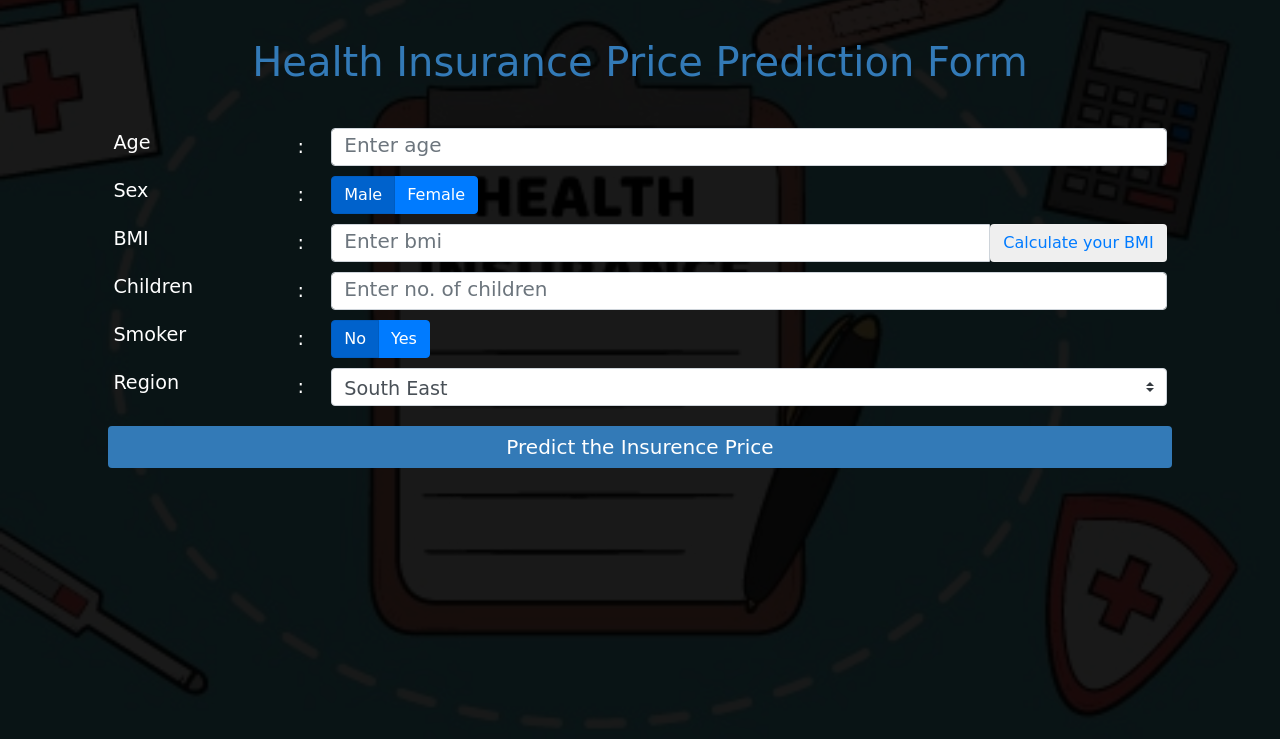
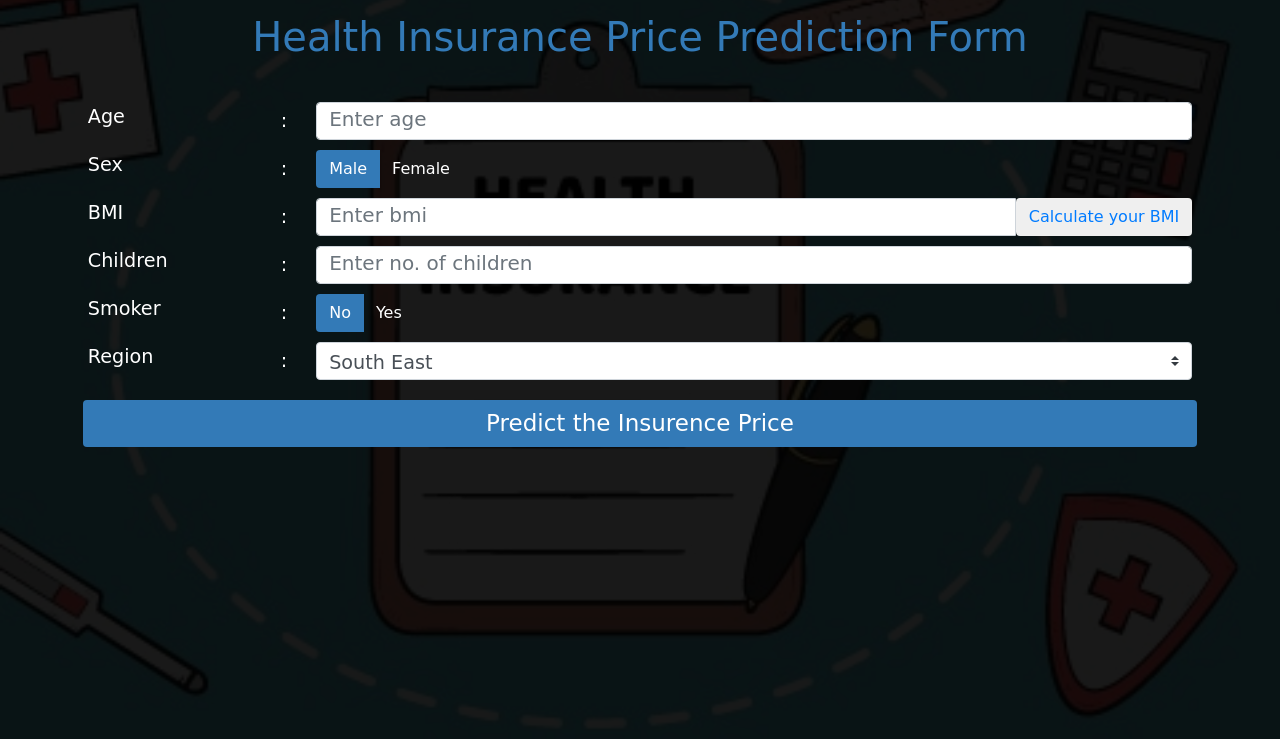
Before and after one commit to krupeshDestiny/hippdemo, a Flask app: page / in a window 1280 px wide. Shown: the part 61-800 px from the top of the page. Run offline with Flask 2, Linux system fonts and the light colour scheme; some libraries are stand-ins or nearby versions.

Commit message:
commit-3 design update

```diff
--- a/templates/index.html
+++ b/templates/index.html
@@ -7,7 +7,8 @@
   <meta name="viewport" content="width=device-width, initial-scale=1">
   <!-- <link rel="icon" href="https://cdn.icon-icons.com/images/favicon.ico" type="image/x-icon"> -->
   <!-- <link rel="icon" href="https://raw.githubusercontent.com/krupeshshah/HIPP/main/favicon.ico" alt="HIPP"> -->
-  <link rel="icon" href="/static/builtin/favicon.ico" alt="HIPP">
+  <!-- <link rel="icon" href="/static/builtin/favicon.ico" alt="HIPP"> -->
+  <link rel="icon" href="http://i.stack.imgur.com/SBv4T.gif" alt="HIPP">
   <!-- <link rel="stylesheet" href="https://maxcdn.bootstrapcdn.com/bootstrap/3.4.1/css/bootstrap.min.css">
   <link rel="stylesheet" href="https://cdn.jsdelivr.net/npm/bootstrap-select@1.13.14/dist/css/bootstrap-select.min.css">
   <script src="https://ajax.googleapis.com/ajax/libs/jquery/3.5.1/jquery.min.js"></script>
--- a/templates/prediction.html
+++ b/templates/prediction.html
@@ -2,6 +2,9 @@
 {% block title %} User Details  {% endblock %}
 {% block style %}
 <style>
+  .btn:not(:disabled):not(.disabled).active, .btn:not(:disabled):not(.disabled):active {
+    background-color: #337ab7 !important;
+}
   table, th, td {
   padding: 5px;
 }
@@ -24,7 +27,7 @@ input::-webkit-input-placeholder {
 </style>
 {% endblock %}
 {% block content %}
-<div class="container" style="padding:3%;">
+<div class="container" style="padding:1%;">
   <h1 style="color: #337ab7; text-align: center;">Health Insurance Price Prediction Form</h1>
   <br/>
   <form id="myForm" name="myForm" action="/submit" onsubmit="return validateForm()" method='post'>
@@ -46,10 +49,10 @@ input::-webkit-input-placeholder {
         <td>:</td>
         <td class="input-group">
           <div class="btn-group btn-group-toggle" data-toggle="buttons">
-            <label class="btn btn-primary active">
+            <label class="btn btn-default active">
               <input type="radio" name="sex" id="radioMale" value="male"checked> Male
             </label>
-            <label class="btn btn-primary">
+            <label class="btn btn-default">
               <input type="radio" name="sex" id="radioFemale" value="female"> Female
             </label>
           </div>
@@ -82,10 +85,10 @@ input::-webkit-input-placeholder {
         <td>:</td>
         <td class="input-group">
           <div class="btn-group btn-group-toggle" data-toggle="buttons">
-            <label class="btn btn-primary active">
+            <label class="btn btn-default active">
               <input type="radio" name="smoker" id="radioNo" value="no" checked> No
             </label>
-            <label class="btn btn-primary">
+            <label class="btn btn-default">
               <input type="radio" name="smoker" id="radioYes" value="yes"> Yes
             </label>
           </div>
@@ -103,7 +106,7 @@ input::-webkit-input-placeholder {
       </tr>
     </table>
     <div style="margin-top: 15px;">
-      <input class="btn" type="submit" value="Predict the Insurence Price" style="width:100%; color: #fff; background-color: #337ab7; border: none;font-size: 20px;">
+      <input class="btn" type="submit" value="Predict the Insurence Price" style="width:100%; color: #fff; background-color: #337ab7; border: none;font-size: larger;">
     </div>
   </form>
 </div>
--- a/templates/predictionresult.html
+++ b/templates/predictionresult.html
@@ -1,7 +1,7 @@
 {% extends "index.html" %}
 {% block title %} Prediction {% endblock %}
 {% block content %}
-<div class="container" style="padding:3%;">
+<div class="container" style="padding:1%;">
   <h1 style="color: #337ab7; text-align: center;">Health Insurance Price Prediction</h1>
   <br/>
   <form id="myForm" name="myForm" action="/Prediction" method='post'>
@@ -17,7 +17,7 @@
             <td><label for="prediction " class="text-uppercase font-weight-bold">{{Price}}</label></td>
         </tr>
     </table>
-    <a class="nav-link btn btn-info"  href="/Prediction" role="button">Make New Prediction</a>
+    <a class="nav-link btn btn-info"  href="/Prediction" role="button" style="width:100%; color: #fff; background-color: #337ab7; border: none;font-size: larger;">Make New Prediction</a>
     <!-- <input type="button" oncl style="width:100%; color: #fff; background-color: #337ab7; border: none;font-size: 20px;"> -->
   </form>
 </div>
```
